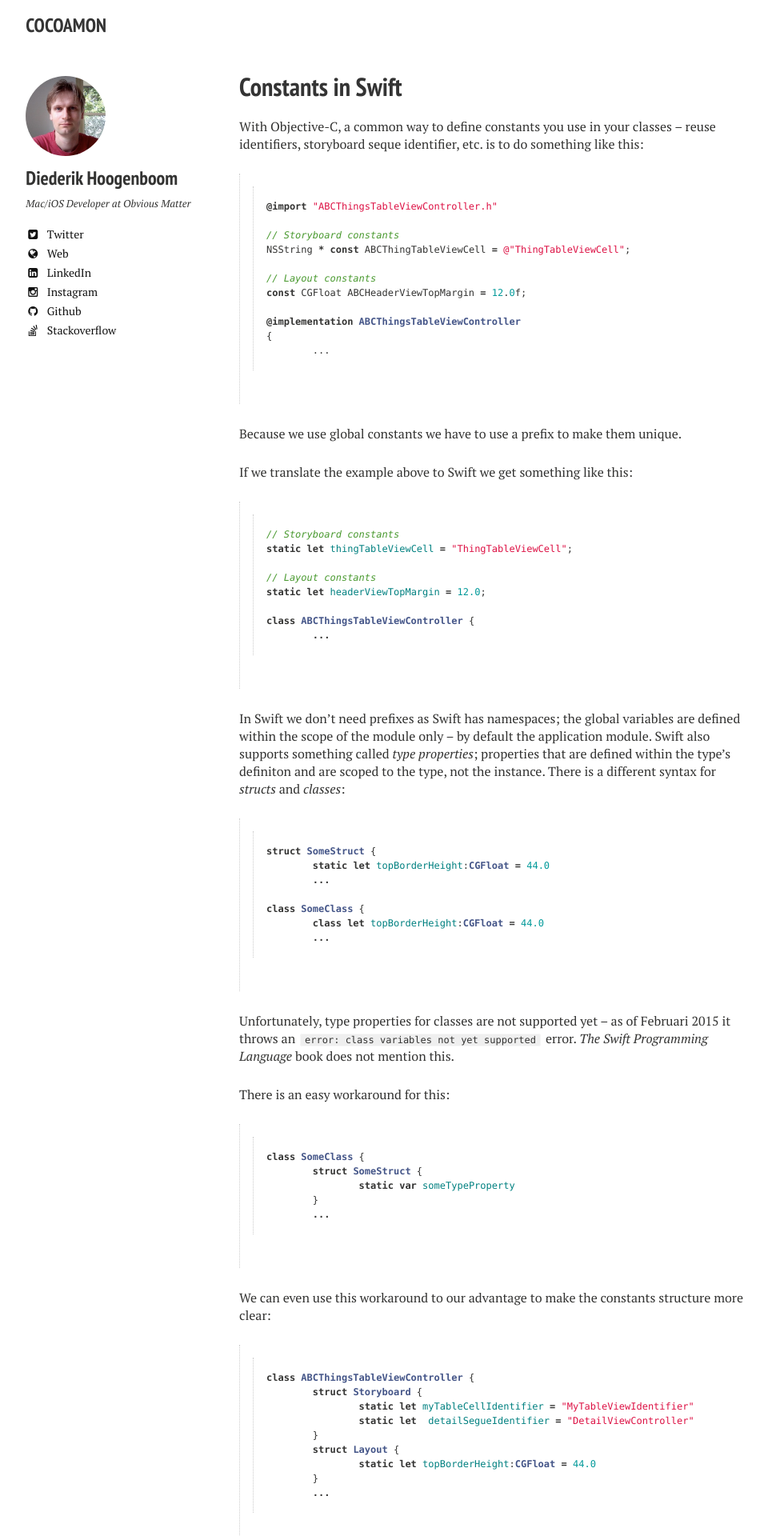
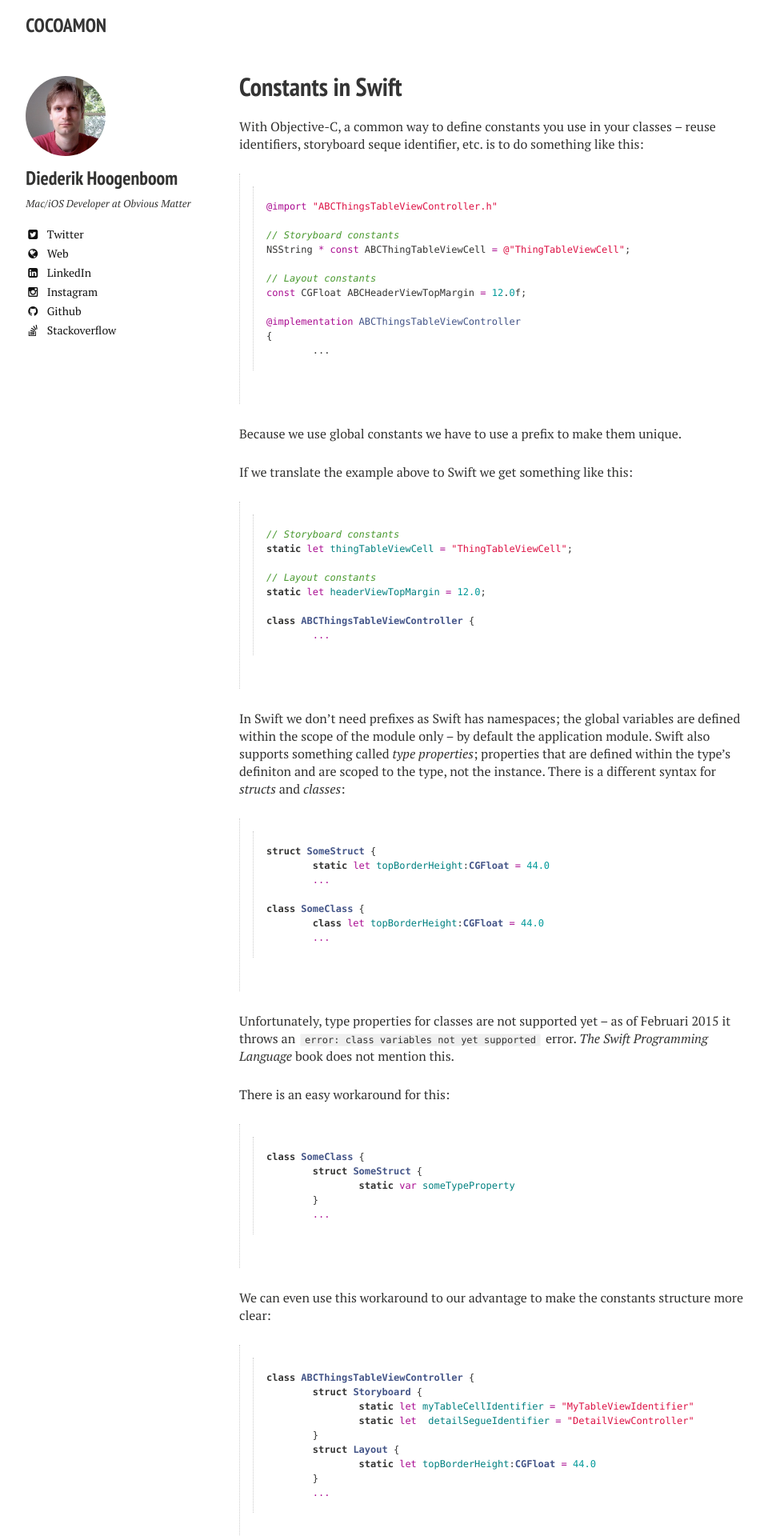
Before and after one commit to diederikh/Cocoamon-blog, a Jekyll site: the page built from _posts/2015-02-03-constants-in-swift.markdown, in a window 1280 px wide. Shown: the top 1920 px of the page at 80% size, without its empty margins (21-981 px from the left). Built offline with Jekyll 4.4.1, drawn with Linux system fonts in a browser that asks for light colours; nearby versions of some CDN libraries; Markdown is read by kramdown in place of the engine named in the settings.

Commit message:
Using Source Code Pro font for code blocks

```diff
--- a/_sass/style.scss
+++ b/_sass/style.scss
@@ -13,7 +13,8 @@
     background-color: #e3d2d2;
   }
   .k, .o {
-    font-weight: bold;
+    font-weight: normal;
+    color: #aa0d91;
   }
   .cm {
     color: #49992f;
@@ -93,7 +94,7 @@
   }
   .nc {
     color: #445588;
-    font-weight: bold;
+    font-weight: normal;
   }
   .no {
     color: #008080;
--- a/_sass/variables.scss
+++ b/_sass/variables.scss
@@ -4,7 +4,7 @@
 $paragraph-indent: false;
 $base-font: 'PT Serif', serif;
 $heading-font: 'PT Sans Narrow', sans-serif;
-$code-font: Monaco, "Courier New", "DejaVu Sans Mono", "Bitstream Vera Sans Mono", monospace;
+$code-font: "Source Code Pro", Monaco, "Courier New", "DejaVu Sans Mono", "Bitstream Vera Sans Mono", monospace;
 $alt-font: $base-font;
 
 // COLOR ======================================================
--- a/_sass/vendor/google/_fonts.scss
+++ b/_sass/vendor/google/_fonts.scss
@@ -31,3 +31,15 @@
   font-weight: 400;
   src: local('PT Serif Italic'), local('PTSerif-Italic'), url(http://fonts.gstatic.com/s/ptserif/v7/03aPdn7fFF3H6ngCgAlQzPk_vArhqVIZ0nv9q090hN8.woff2) format('woff2'), url(http://fonts.gstatic.com/s/ptserif/v7/03aPdn7fFF3H6ngCgAlQzBsxEYwM7FgeyaSgU71cLG0.woff) format('woff');
 }
+@font-face {
+  font-family: 'Source Code Pro';
+  font-style: normal;
+  font-weight: 400;
+  src: local('Source Code Pro'), local('SourceCodePro-Regular'), url(https://fonts.gstatic.com/s/sourcecodepro/v6/mrl8jkM18OlOQN8JLgasD0Y6Fu39Tt9XkmtSosaMoEA.ttf) format('truetype');
+}
+@font-face {
+  font-family: 'Source Code Pro';
+  font-style: normal;
+  font-weight: 600;
+  src: local('Source Code Pro'), local('SourceCodePro-Bold'), url(https://fonts.gstatic.com/s/sourcecodepro/v6/mrl8jkM18OlOQN8JLgasD0Y6Fu39Tt9XkmtSosaMoEA.ttf) format('truetype');
+}
```
Also changed, not shown: 3 other files.
